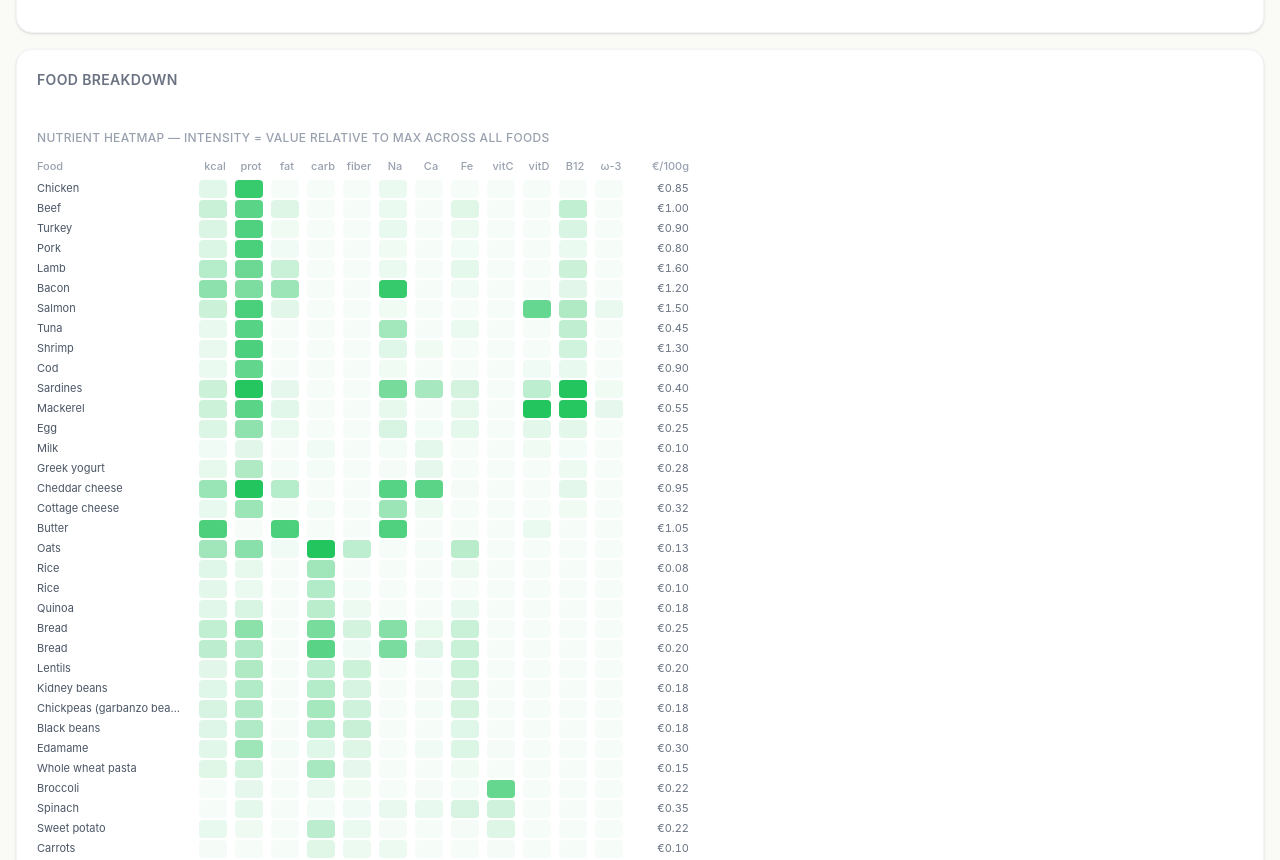
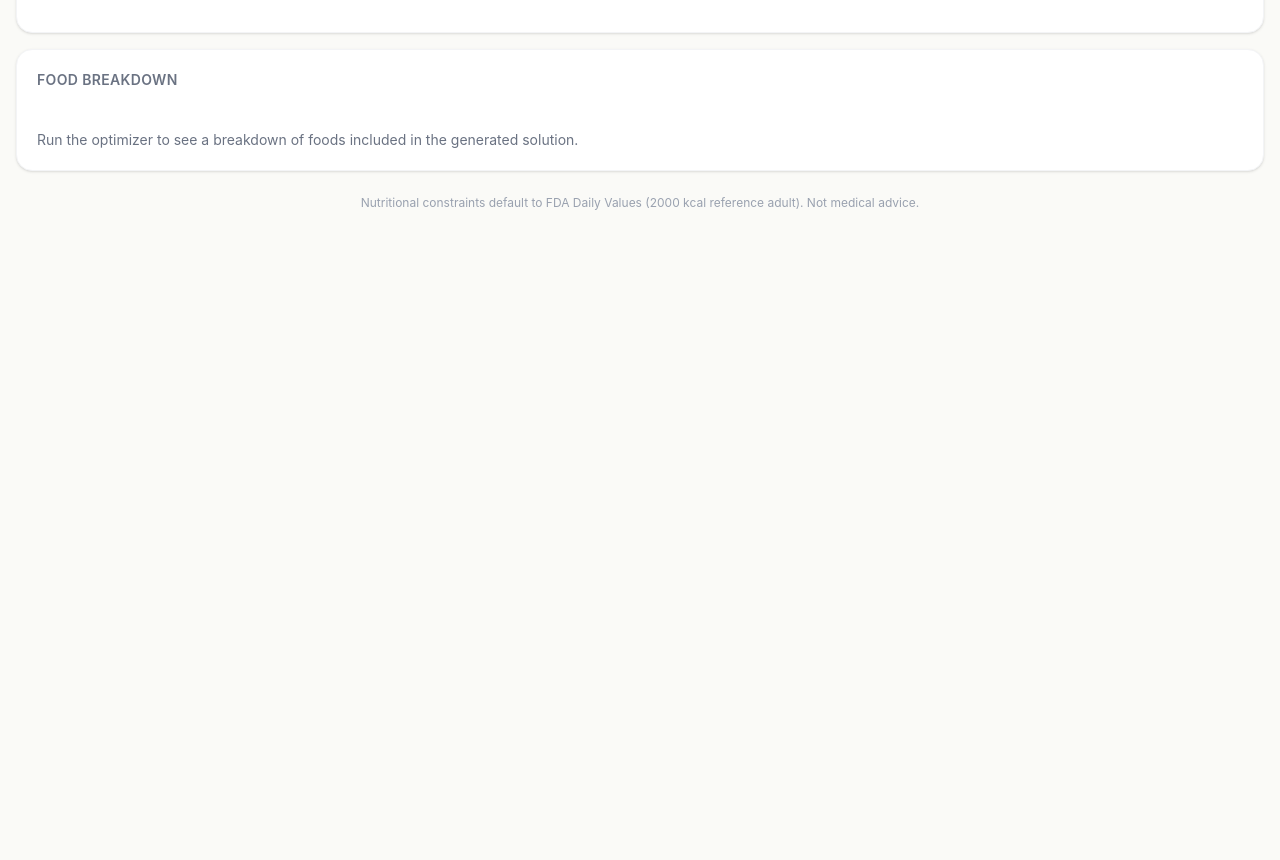
Before and after one commit to yvarhulshof/nutritional-optimizer, a Next.js app: page / in a window 1280 px wide. Shown: the part 920-1780 px from the top of the page. After the commit the page ends 1203 px from the top, so only its background shows below. Built offline with nearby package versions, Linux system fonts and the light colour scheme.

Commit message:
Handle empty solution state in food breakdown panel

```diff
--- a/src/components/AppShell.tsx
+++ b/src/components/AppShell.tsx
@@ -23,6 +23,9 @@ export function AppShell() {
   );
 
   const { result, status, solve } = useOptimizer();
+
+  const foodsInSolution =
+    result?.status === 'optimal' ? result.quantities.map((quantity) => quantity.food) : [];
 
   const handleReset = useCallback(() => {
     setConstraints(DEFAULT_CONSTRAINTS.map((c) => ({ ...c })));
@@ -90,7 +93,7 @@ export function AppShell() {
 
         {/* Food breakdown panel — full width */}
         <div className="bg-white rounded-2xl border border-gray-100 shadow-sm overflow-hidden">
-          <FoodBreakdownPanel foods={selectedFoods} />
+          <FoodBreakdownPanel foods={foodsInSolution} />
         </div>
       </div>
 
--- a/src/components/food-breakdown/FoodBreakdownPanel.tsx
+++ b/src/components/food-breakdown/FoodBreakdownPanel.tsx
@@ -23,6 +23,12 @@ export function FoodBreakdownPanel({ foods }: Props) {
         Food Breakdown
       </h2>
 
+      {foods.length === 0 ? (
+        <p className="text-sm text-gray-500">
+          Run the optimizer to see a breakdown of foods included in the generated solution.
+        </p>
+      ) : (
+        <>
           <Section title="Nutrient Heatmap — intensity = value relative to max across all foods">
             <NutrientHeatmap foods={foods} />
           </Section>
@@ -38,6 +44,8 @@ export function FoodBreakdownPanel({ foods }: Props) {
           <Section title="Ranked Bar Chart — sort by any metric">
             <NutrientBarChart foods={foods} />
           </Section>
+        </>
+      )}
     </div>
   );
 }
```
Lines whose indentation alone changed are shown as unchanged.
